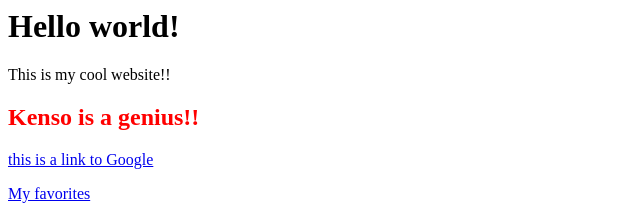
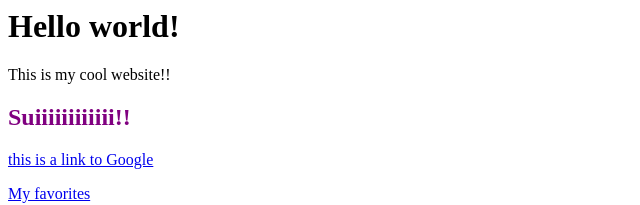
Before and after one commit to South-Hills-Academy-High-School/11-29-home-page-v0-1-ehilariosha, a plain HTML site: page index.html in a window 1280 px wide. Shown: the top 205 px of the page, without its empty margins (0-640 px from the left). Drawn offline with Linux system fonts and the light colour scheme.

Commit message:
working on home page

```diff
--- a/index.html
+++ b/index.html
@@ -3,7 +3,7 @@
 
 This is my cool website!!
 
-<h2 style="color:red">Kenso is a genius!!</h2>
+<h2 style="color:purple">Suiiiiiiiiiiii!!</h2>
 
 <p><a href="http://www.google.com">this is a link to Google</a></p>
 
```
